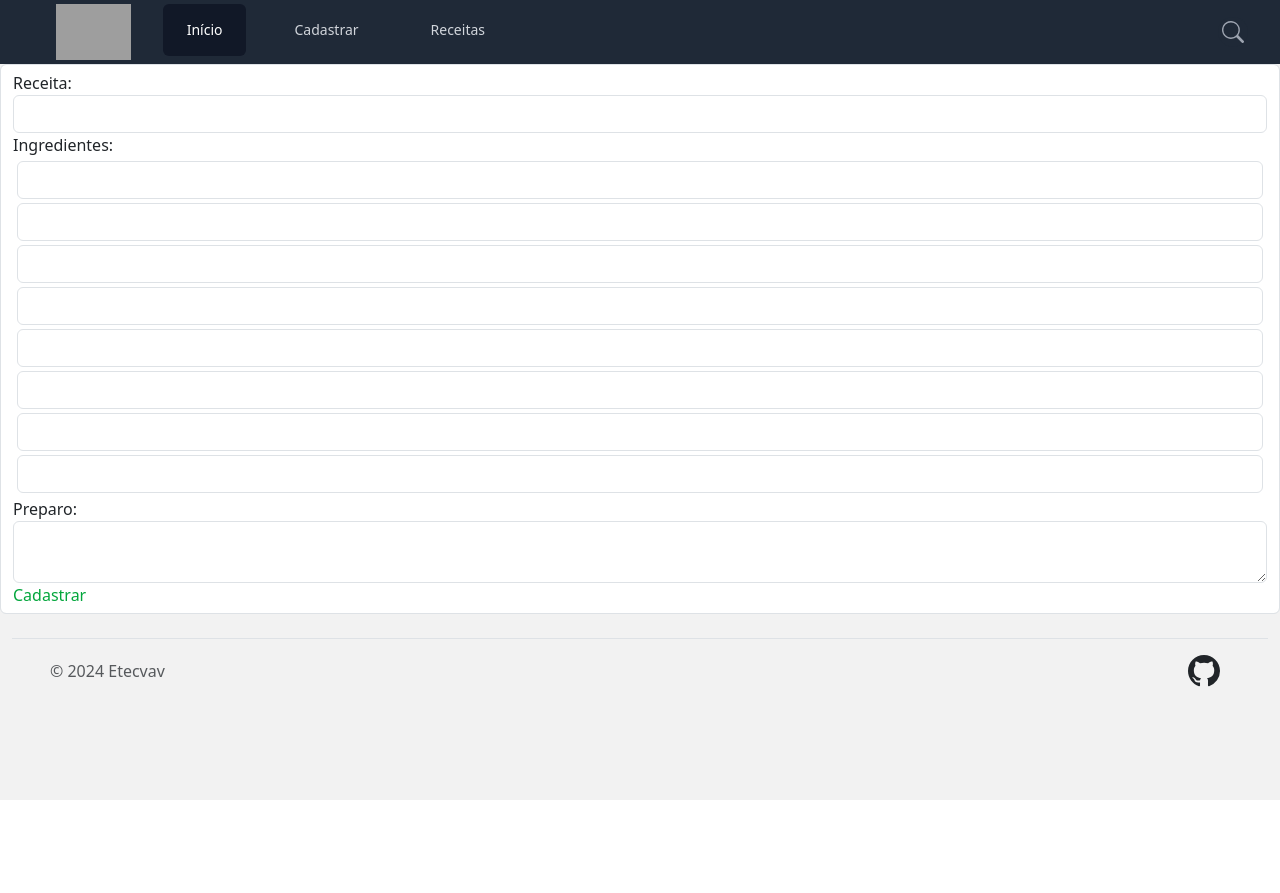
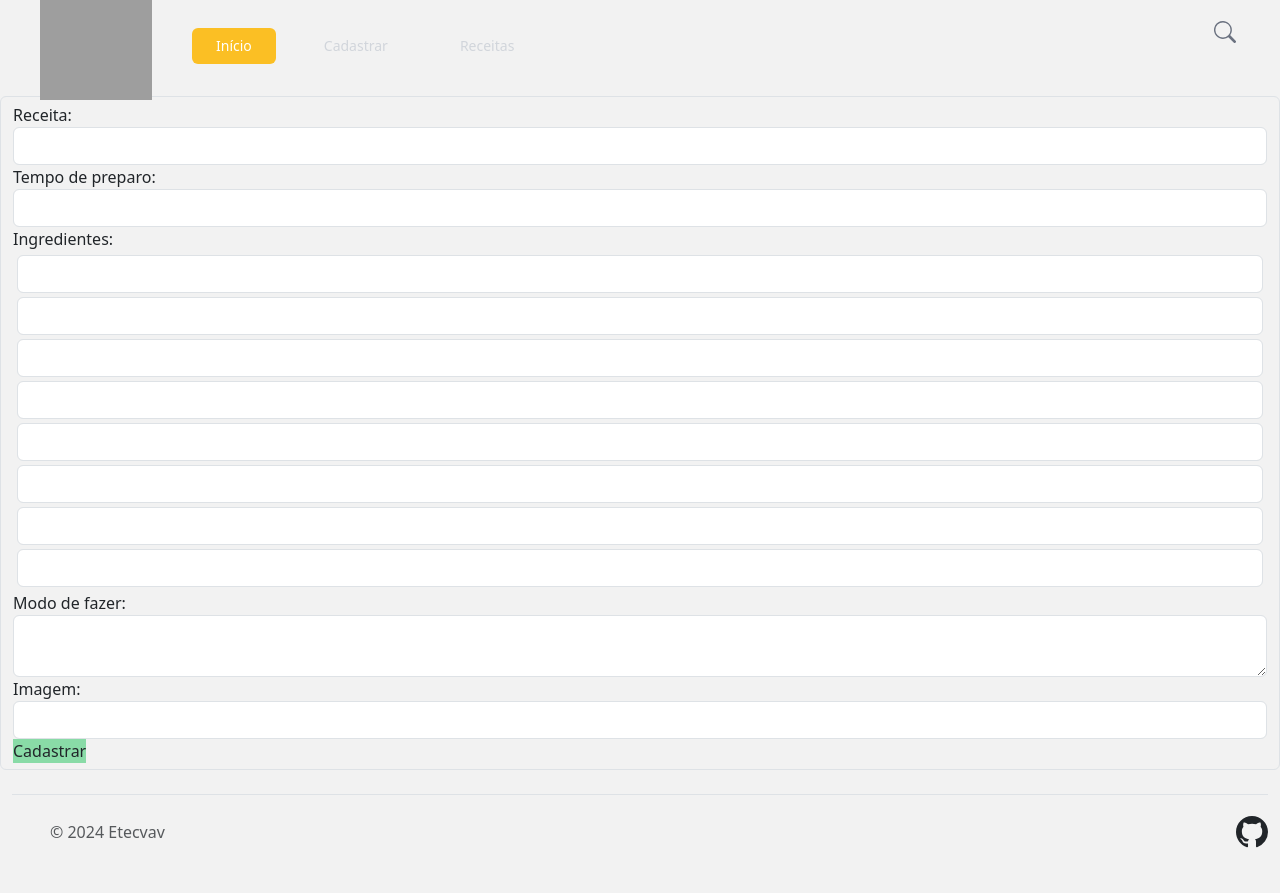
Before and after one commit to Victorlcr/ReceitasVav, a Flask app: page /adicionar in a window 1280 px wide. Before the commit the page ends 800 px from the top, so only its background shows below. Run offline with Flask 3, Linux system fonts and the light colour scheme; some libraries are stand-ins or nearby versions; grey boxes are pictures that could not be loaded.

Commit message:
Adição de novos campos no DB

```diff
--- a/app.py
+++ b/app.py
@@ -7,7 +7,7 @@ from sqlalchemy.orm import relationship
 
 # difiniçao da aplicaçao e banco de dados
 app = Flask(__name__)
-app.config["SQLALCHEMY_DATABASE_URI"] = 'sqlite:///project.sqlite3'
+app.config["SQLALCHEMY_DATABASE_URI"] = 'sqlite:///db.sqlite3'
 db = SQLAlchemy(app)
 
 
@@ -29,11 +29,15 @@ class receitas(db.Model):
   idReceita = db.Column(db.Integer, primary_key=True, autoincrement=True)
   nomeReceita = db.Column(db.String(30))
   preparo = db.Column(db.String(760))
+  imagem = db.Column(db.String(120))
+  tempo = db.Column(db.Integer)
   ingredientes = relationship("ingredientes", backref="receita")
 
-  def __init__(self, nomeReceita, preparo):
+  def __init__(self, nomeReceita, preparo, imagem, tempo):
     self.nomeReceita = nomeReceita
     self.preparo = preparo
+    self.imagem = imagem
+    self.tempo = tempo
 #--------------------------------------------------------------------------------------------------#
 
 
@@ -69,7 +73,7 @@ def getReceitaComIngredientesPorId(idReceita):
         filter(receitas.idReceita == idReceita).\
         all()
 
-    # Agrupa os ingredientes para cada receita
+    # agrupa os ingredientes para a receita
     receitas_com_ingredientes = {}
     for receita, ingrediente in consulta:
         if receita.idReceita not in receitas_com_ingredientes:
@@ -111,10 +115,12 @@ def lista():
 def adicionar():
   nomeReceita = request.form.get('nomeReceita')
   preparo = request.form.get('preparo')
+  imagem = request.form.get('imagem')
+  tempo = request.form.get('tempo')
   listaIngredientes = request.form.getlist('ingredientes[]')
 
   if request.method == 'POST':
-    receita = receitas(nomeReceita, preparo)
+    receita = receitas(nomeReceita, preparo, imagem, tempo)
 
     db.session.add(receita)
     db.session.commit()
--- a/templates/adicionar.html
+++ b/templates/adicionar.html
@@ -1,27 +1,35 @@
 {% extends 'base.html' %}
 {% block conteudo %}
 
-<form action="{{url_for('adicionar')}}" method="POST" class="form-control">
+<form style="background-color: #F2F2F2;" action="{{url_for('adicionar')}}" method="POST" class="form-control">
     <div>
         <label for="nomeReceita">Receita:</label>
         <input type="text" class="form-control" name="nomeReceita" required>
     </div>
     <div>
+        <label for="tempo">Tempo de preparo:</label>
+        <input type="text" class="form-control" name="tempo" required>
+    </div>
+    <div>
         <label for="nomeIngrediente">Ingredientes:</label>
         <div class="m-1"><input type="text" class="form-control" name="ingredientes[]" required></div>
-        <div class="m-1"><input type="text" class="form-control" name="ingredientes[]" required></div>
-        <div class="m-1"><input type="text" class="form-control" name="ingredientes[]" required></div>
-        <div class="m-1"><input type="text" class="form-control" name="ingredientes[]" required></div>
-        <div class="m-1"><input type="text" class="form-control" name="ingredientes[]" required></div>
-        <div class="m-1"><input type="text" class="form-control" name="ingredientes[]" required></div>
-        <div class="m-1"><input type="text" class="form-control" name="ingredientes[]" required></div>
-        <div class="m-1"><input type="text" class="form-control" name="ingredientes[]" required></div>
+        <div class="m-1"><input type="text" class="form-control" name="ingredientes[]" ></div>
+        <div class="m-1"><input type="text" class="form-control" name="ingredientes[]" ></div>
+        <div class="m-1"><input type="text" class="form-control" name="ingredientes[]" ></div>
+        <div class="m-1"><input type="text" class="form-control" name="ingredientes[]" ></div>
+        <div class="m-1"><input type="text" class="form-control" name="ingredientes[]" ></div>
+        <div class="m-1"><input type="text" class="form-control" name="ingredientes[]" ></div>
+        <div class="m-1"><input type="text" class="form-control" name="ingredientes[]" ></div>
     </div>
     <div>
-        <label for="preparo">Preparo:</label>
+        <label for="preparo">Modo de fazer:</label>
         <textarea type="text" class="form-control" name="preparo" required></textarea>
     </div>
-    <button style="color: #03A63C;" type="submit">Cadastrar</button>
+    <div>
+        <label for="imagem">Imagem:</label>
+        <input type="text" class="form-control" name="imagem" required>
+    </div>
+    <button class="bg-green-500/50 hover:bg-green-600/50" type="submit">Cadastrar</button>
 </form>
 
 {% endblock conteudo %}
--- a/templates/base.html
+++ b/templates/base.html
@@ -7,12 +7,12 @@
     <script src="https://cdn.tailwindcss.com"></script>
     <title>ReceitasVav</title>
 </head>
-<nav class="bg-gray-800">
-  <div class="mx-auto max-w-7xl px-2 sm:px-6 lg:px-8">
+<nav style="background-color: #F2F2F2;" class="h-24">
+  <div class="mx-auto max-w-7xl px-10 sm:px-6 lg:px-10">
     <div class="relative flex h-16 items-center justify-between">
       <div class="absolute inset-y-0 left-0 flex items-center sm:hidden">
         <!-- Mobile menu button-->
-        <button type="button" class="relative inline-flex items-center justify-center rounded-md p-2 text-gray-400 hover:bg-gray-700 hover:text-white focus:outline-none focus:ring-2 focus:ring-inset focus:ring-white" aria-controls="mobile-menu" aria-expanded="false">
+        <button type="button" class="relative inline-flex items-center justify-center rounded-md p-2 text-gray-400 hover:bg-amber-400 hover:text-white focus:outline-none focus:ring-2 focus:ring-inset focus:ring-white" aria-controls="mobile-menu" aria-expanded="false">
           <span class="absolute -inset-0.5"></span>
           <!--
             Icon when menu is closed.
@@ -32,21 +32,21 @@
           </svg>
         </button>
       </div>
-      <div class="ms-5 flex flex-1 items-center justify-center sm:items-stretch sm:justify-start">
+      <div class="flex flex-1 items-center justify-center sm:items-stretch sm:justify-start">
         <div class="flex flex-shrink-0 items-center">
-          <img class="h-14 w-auto" src="https://cdn-icons-png.flaticon.com/512/6638/6638083.png" alt="ReceitasVav">
+          <img class="size-28 mt-6" src="https://cdn-icons-png.flaticon.com/512/6638/6638083.png" alt="ReceitasVav">
         </div>
-        <div class="hidden sm:ml-8 sm:block">
+        <div class="hidden sm:ml-10 sm:block mt-16">
           <div class="flex space-x-6">
             <!-- Current: "bg-gray-900 text-white", Default: "text-gray-300 hover:bg-gray-700 hover:text-white" -->
-            <a href="{{url_for('index')}}" class="bg-gray-900 text-white rounded-md px-4 py-3 text-sm font-medium" aria-current="page">Início</a>
-            <a href="{{url_for('adicionar')}}" class="text-gray-300 hover:bg-gray-700 hover:text-white rounded-md px-4 py-3 text-sm font-medium">Cadastrar</a>
-            <a href="{{url_for('lista')}}" class="text-gray-300 hover:bg-gray-700 hover:text-white rounded-md px-4 py-3 text-sm font-medium">Receitas</a>
+            <a href="{{url_for('index')}}" class="bg-amber-400 text-white rounded-md px-4 py-2 text-sm font-medium" aria-current="page">Início</a>
+            <a href="{{url_for('adicionar')}}" class="text-gray-300 hover:bg-amber-400 hover:text-white rounded-md px-4 py-2 text-sm font-medium">Cadastrar</a>
+            <a href="{{url_for('lista')}}" class="text-gray-300 hover:bg-amber-400 hover:text-white rounded-md px-4 py-2 text-sm font-medium">Receitas</a>
           </div>
         </div>
       </div>
-      <div class="me-4 absolute inset-y-0 right-0 flex items-center pr-2 sm:static sm:inset-auto sm:ml-6 sm:pr-0">
-        <button type="button" class="relative rounded-full bg-gray-800 p-1 text-gray-400 hover:text-white focus:outline-none focus:ring-2 focus:ring-white focus:ring-offset-2 focus:ring-offset-gray-800">
+      <div class="absolute inset-y-0 right-0 flex items-center pr-2 sm:static sm:inset-auto sm:ml-6 sm:pr-0">
+        <button type="button" class="relative rounded-full p-1 text-gray-500 hover:text-gray-300 focus:outline-none focus:ring-2 focus:ring-white focus:ring-offset-2 focus:ring-offset-gray-800">
           <span class="absolute -inset-1.5"></span>
           <svg xmlns="http://www.w3.org/2000/svg" width="22" height="22" fill="currentColor" class="bi bi-search" viewBox="0 0 16 16">
             <path d="M11.742 10.344a6.5 6.5 0 1 0-1.397 1.398h-.001q.044.06.098.115l3.85 3.85a1 1 0 0 0 1.415-1.414l-3.85-3.85a1 1 0 0 0-.115-.1zM12 6.5a5.5 5.5 0 1 1-11 0 5.5 5.5 0 0 1 11 0"/>
@@ -61,9 +61,9 @@
   <div class="sm:hidden" id="mobile-menu">
     <div class="space-y-1 px-2 pb-3 pt-2">
       <!-- Current: "bg-gray-900 text-white", Default: "text-gray-300 hover:bg-gray-700 hover:text-white" -->
-      <a href="{{url_for('index')}}" class="bg-gray-900 text-white rounded-md px-3 py-2 text-sm font-medium" aria-current="page">Início</a>
-      <a href="{{url_for('adicionar')}}" class="text-gray-300 hover:bg-gray-700 hover:text-white rounded-md px-3 py-2 text-sm font-medium">Cadastrar</a>
-      <a href="{{url_for('lista')}}" class="text-gray-300 hover:bg-gray-700 hover:text-white rounded-md px-3 py-2 text-sm font-medium">Receitas</a>
+      <a href="{{url_for('index')}}" class="bg-amber-400 text-white rounded-md px-3 py-2 text-sm font-medium" aria-current="page">Início</a>
+      <a href="{{url_for('adicionar')}}" class="text-gray-300 hover:bg-amber-400 hover:text-white rounded-md px-3 py-2 text-sm font-medium">Cadastrar</a>
+      <a href="{{url_for('lista')}}" class="text-gray-300 hover:bg-amber-400 hover:text-white rounded-md px-3 py-2 text-sm font-medium">Receitas</a>
     </div>
   </div>
 </nav>
@@ -80,10 +80,10 @@
       <span class="mb-3 mb-md-0 text-muted">© 2024 Etecvav</span>
     </div>
 
-    <ul class="nav col-md-4 justify-content-end list-unstyled d-flex">
+    <ul class="nav justify-content-end list-unstyled d-flex">
       <li class="ms-3">
-        <a href="https://github.com/Victorlcr/receitas">
-          <svg class="bi, me-5" width="32" height="32" xmlns="http://www.w3.org/2000/svg" fill="currentColor" class="bi bi-github" viewBox="0 0 16 16">
+        <a target="_blank" href="https://github.com/Victorlcr/receitas">
+          <svg class="bi" width="32" height="42" xmlns="http://www.w3.org/2000/svg" fill="currentColor" class="bi bi-github" viewBox="0 0 16 16">
             <path d="M8 0C3.58 0 0 3.58 0 8c0 3.54 2.29 6.53 5.47 7.59.4.07.55-.17.55-.38 0-.19-.01-.82-.01-1.49-2.01.37-2.53-.49-2.69-.94-.09-.23-.48-.94-.82-1.13-.28-.15-.68-.52-.01-.53.63-.01 1.08.58 1.23.82.72 1.21 1.87.87 2.33.66.07-.52.28-.87.51-1.07-1.78-.2-3.64-.89-3.64-3.95 0-.87.31-1.59.82-2.15-.08-.2-.36-1.02.08-2.12 0 0 .67-.21 2.2.82.64-.18 1.32-.27 2-.27s1.36.09 2 .27c1.53-1.04 2.2-.82 2.2-.82.44 1.1.16 1.92.08 2.12.51.56.82 1.27.82 2.15 0 3.07-1.87 3.75-3.65 3.95.29.25.54.73.54 1.48 0 1.07-.01 1.93-.01 2.2 0 .21.15.46.55.38A8.01 8.01 0 0 0 16 8c0-4.42-3.58-8-8-8"/>
           </svg>
         </a>
--- a/templates/receita.html
+++ b/templates/receita.html
@@ -16,12 +16,12 @@
         </div>
         <div class="border-t border-gray-200 pt-4">
           <dt class="font-medium text-gray-900">Especificações</dt>
-          <dd class="mt-2 text-sm text-gray-500"></dd>
+          <dd class="mt-2 text-sm text-gray-500">Tempo de preparo: {{receita.receita.tempo}} min</dd>
         </div>
       </dl>
     </div>
     <div class="">
-      <img src="" alt="" class="rounded-lg bg-gray-100">
+      <img src="{{receita.receita.imagem}}" alt="" class="rounded-lg bg-gray-100">
     </div>
   </div>
   {% endfor %}
```
Also changed, not shown: instance/db.sqlite3 (added), instance/project.sqlite3 (deleted).
